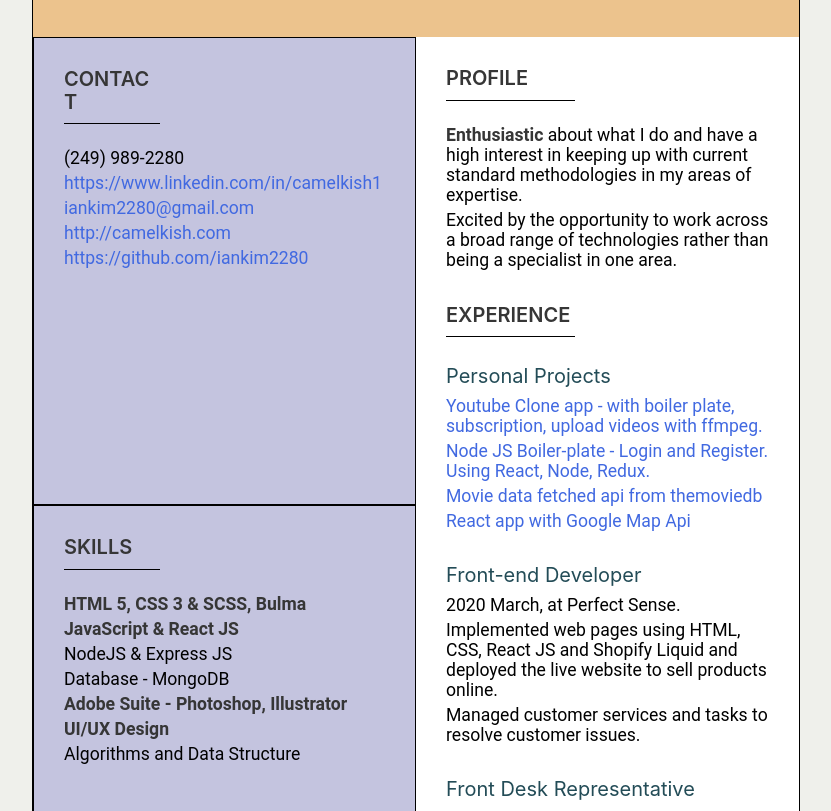
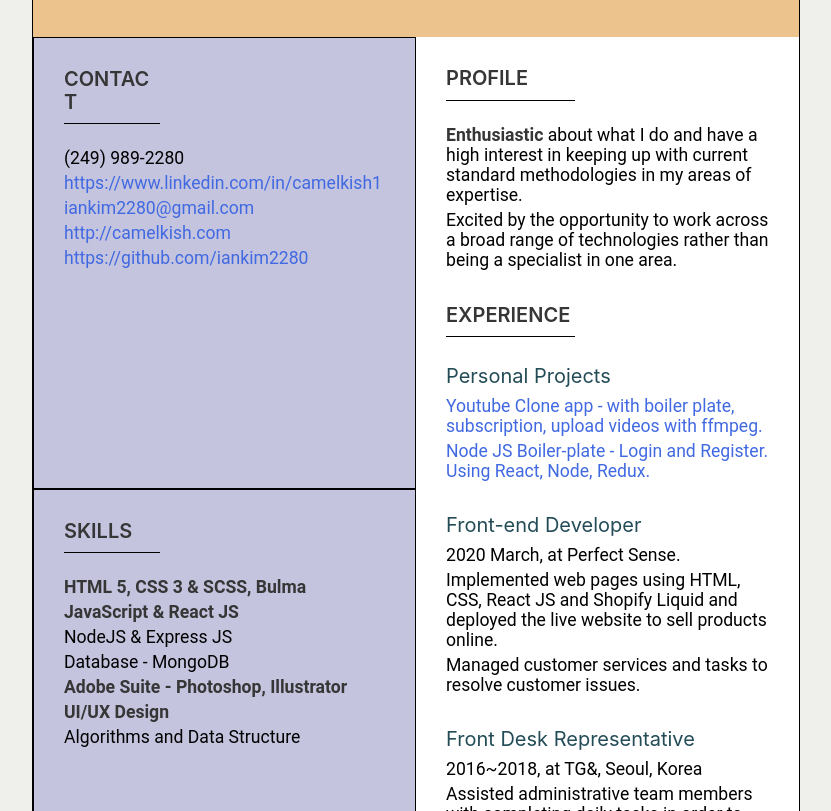
Before and after one commit to iankim2280/resume, a website: page index.html in a window 1280 px wide. Shown: the part 289-1100 px from the top of the page, without its empty margins (224-1055 px from the left). Drawn offline with Linux system fonts and the light colour scheme.

Commit message:
projects

```diff
--- a/index.html
+++ b/index.html
@@ -79,9 +79,11 @@
                   subscription, upload videos with ffmpeg.</a></li>
               <li><a href="https://github.com/iankim2280/node-react">Node JS Boiler-plate - Login and Register. Using
                   React, Node, Redux.</a></li>
-              <li><a href="https://github.com/iankim2280/tmdb-mern">Movie data fetched api from themoviedb</a></li>
-              <li><a href="https://5f9b839730fe6600070a9f14--objective-agnesi-ee115c.netlify.app/">React app with Google
-                  Map Api</a></li>
+
+              <!-- <li><li><a href="https://github.com/iankim2280/tmdb-mern">Movie data fetched api from themoviedb</a></li></li> -->
+
+              <!-- <li><a href="https://5f9b839730fe6600070a9f14--objective-agnesi-ee115c.netlify.app/">React app with Google
+                  Map Api</a></li> -->
             </ul>
             <br>
             <p class="subTitle">Front-end Developer</p>
```
